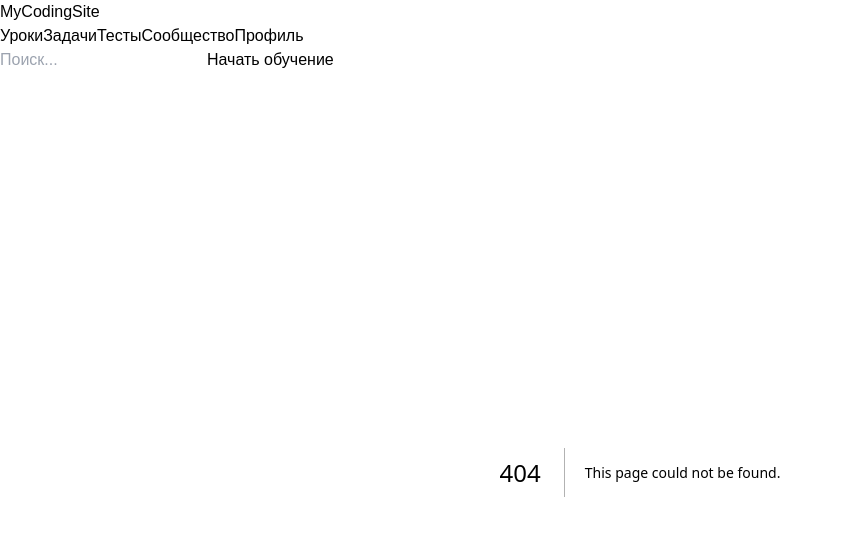
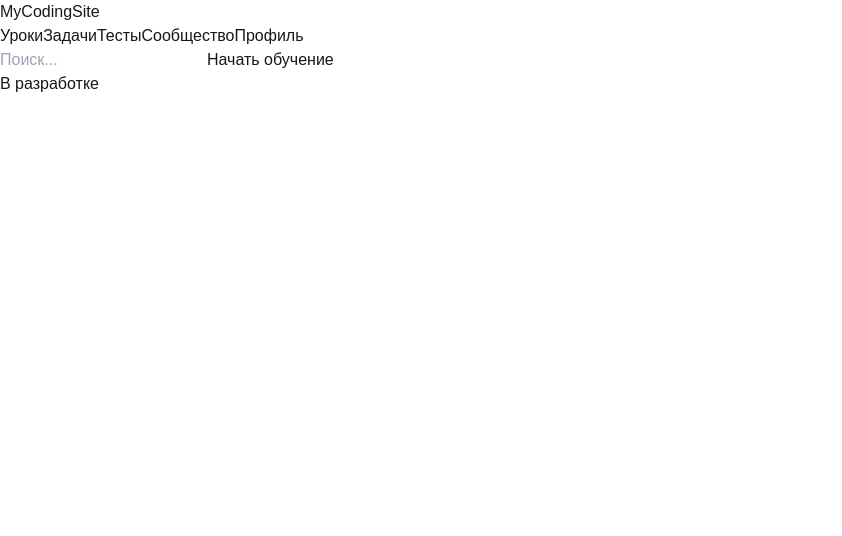
Before and after one commit to AldSenior/Ald_Platform, a Next.js app: page /community in a window 1280 px wide. Before the commit this address had no page. Shown: the top 536 px of the page, without its empty margins (0-842 px from the left). Built offline with nearby package versions, Linux system fonts and the light colour scheme.

Commit message:
verse.1.2.3

```diff
--- /dev/null
+++ b/src/app/community/page.jsx
@@ -0,0 +1,4 @@
+const ComunityPage = () => {
+    return <div>В разработке</div>
+}
+export default ComunityPage
--- /dev/null
+++ b/src/app/lessons/page.jsx
@@ -0,0 +1,4 @@
+const LessonPage = () => {
+    return <div>В разработке</div>
+}
+export default LessonPage
--- /dev/null
+++ b/src/app/profile/page.jsx
@@ -0,0 +1,4 @@
+const ProfilePage = () => {
+    return <div>В разработке</div>
+}
+export default ProfilePage
```
